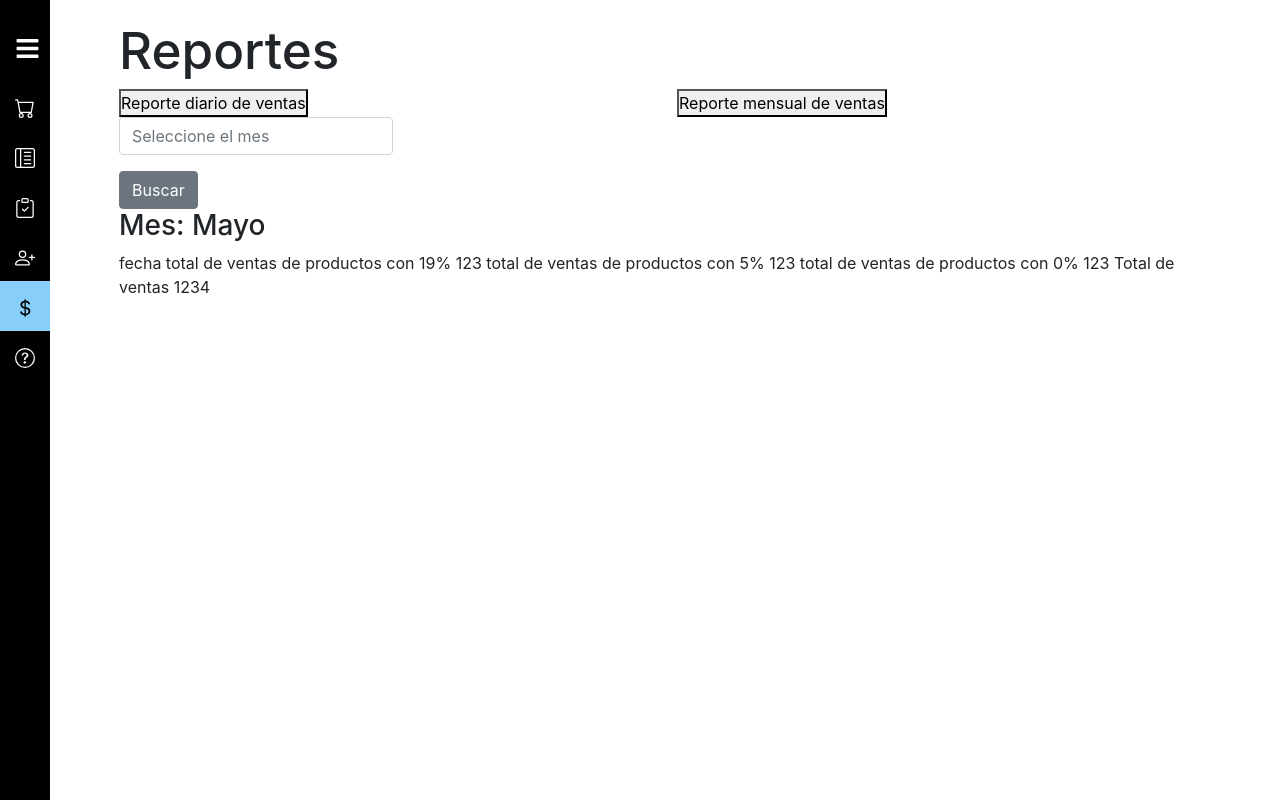
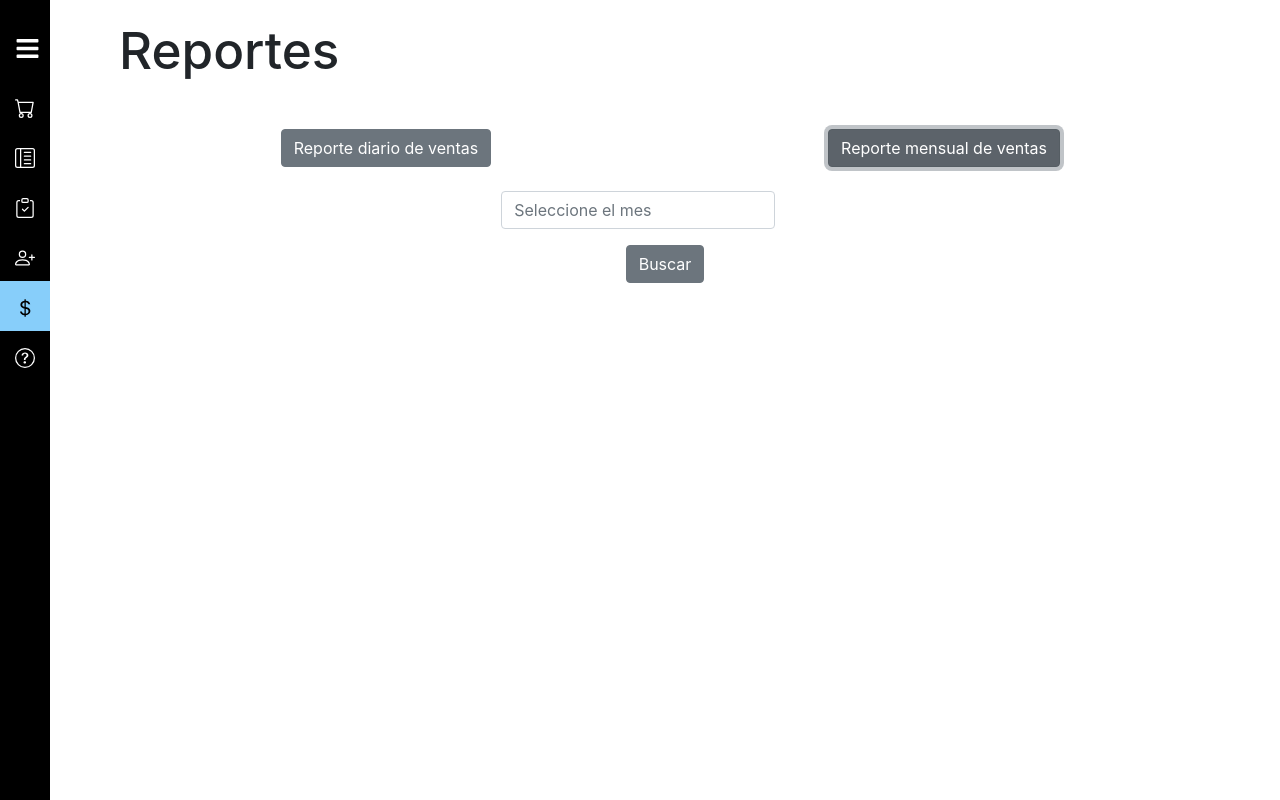
Before and after one commit to Fabian-Ojeda/PharmWare_client, a React (Create React App) app: page /Reportes in a window 1280 px wide. Both pictures are taken after a click on the button "Reporte mensual de ventas". Built offline with nearby package versions, Linux system fonts and the light colour scheme.

Commit message:
Agregación de la interfaz de Reportes terminada, aún se requiere corregir el cuadro de busqueda en la ventana de inventario

```diff
--- a/src/Components/ReportBoard.js
+++ b/src/Components/ReportBoard.js
@@ -1,17 +1,27 @@
-import React from "react";
+import React, {useState} from "react";
 
-const ReportBoard = () => {
+const ReportBoard = (props) => {
+
+    const [dataReport, setDataReport] = useState({'19p':12345,'5p':6789,'0p':98765,tp:4321})
+
   return(
-      <div>
-          fecha
-          total de ventas de productos con 19%
-          123
-          total de ventas de productos con 5%
-          123
-          total de ventas de productos con 0%
-          123
-          Total de ventas
-          1234
+      <div className={'col'} style={{display:props.visible}}>
+          <div className={'row mt-4'}>
+              <h4>Total de ventas de productos con 19%</h4>
+              <h4>{dataReport["19p"]}</h4>
+          </div>
+          <div className={'row mt-4'}>
+              <h4>Total de ventas de productos con 5%</h4>
+              <h4>{dataReport["5p"]}</h4>
+          </div>
+          <div className={'row mt-4'}>
+              <h4>Total de ventas de productos con 0%</h4>
+              <h4>{dataReport["0p"]}</h4>
+          </div>
+          <div className={'row mt-4'}>
+              <h4>Total de ventas</h4>
+              <h4>{dataReport.tp}</h4>
+          </div>
       </div>
   )
 }
--- a/src/Components/ReportDaily.js
+++ b/src/Components/ReportDaily.js
@@ -1,14 +1,18 @@
-import React from "react";
+import React, {useState} from "react";
 import ReportBoard from "./ReportBoard";
 import { Controller, useForm} from "react-hook-form";
 import DatePicker from "react-datepicker";
+import ReportMonthly from "./ReportMonthly";
 
 const ReportDaily = () => {
+
     const {register, formState: {errors}, handleSubmit, control, setValue } = useForm()
+    const [visible, setVisible] = useState('none')
+    const onSubmit = (data) => {
+        setVisible('block')
+        //alert("Nos llego la fecha "+data.dateBill)
+    }
 
-    const onSubmit = (data) => {
-        alert("Nos llego la fecha "+data.dateBill)
-    }
 
     return(<div>
             {/*container de fecha*/}
@@ -41,9 +45,10 @@ const ReportDaily = () => {
                 </form>
             </div>
             {/*container de campos*/}
-            <div>
+            <div className={'mt-3'} style={{display:visible}}>
                 <h3>Fecha: 21/05/36</h3>
-                <ReportBoard/>
+                <ReportBoard
+                visible = {visible}/>
             </div>
     </div>
         )
--- a/src/Components/ReportMonthly.js
+++ b/src/Components/ReportMonthly.js
@@ -1,13 +1,17 @@
-import React from "react";
+import React, {useState} from "react";
 import ReportBoard from "./ReportBoard";
 import { Controller, useForm} from "react-hook-form";
 import DatePicker from "react-datepicker";
 
 const ReportMonthly = () => {
     const {register, formState: {errors}, handleSubmit, control, setValue } = useForm()
-
+    const [visible, setVisible] = useState('none')
     const onSubmit = (data) => {
-        alert("Nos llego la fecha "+data.dateBill)
+        setVisible('block')
+        //alert("Nos llego la fecha "+data.dateBill)
+    }
+    const printReport = () => {
+      alert("se le imprime, claro que si")
     }
   return(
       <div>
@@ -27,7 +31,7 @@ const ReportMonthly = () => {
                               locale={"es"}
                               onChange={(date) => field.onChange(date)}
                               selected={field.value}
-                              dateFormat="dd/MM/yyyy"
+                              dateFormat="MM/yyyy"
                               showMonthYearPicker
                           />
                       )}
@@ -42,10 +46,14 @@ const ReportMonthly = () => {
           </form>
       </div>
       {/*container de campos*/}
-        <div>
+        <div className={'mt-3'} style={{display:visible}}>
           <h3>Mes: Mayo</h3>
-          <ReportBoard/>
+          <ReportBoard
+              visible = {visible}/>
         </div>
+          <div align={'right'} style={{display:visible}}>
+              <button className={'btn btn-primary'} onClick={() => printReport()}>Imprimir Reporte</button>
+          </div>
       </div>)
 }
 
--- a/src/pages/Reports.js
+++ b/src/pages/Reports.js
@@ -24,16 +24,16 @@ const Reports = () => {
                 <h1 className='TitleSection'>Reportes</h1>
             </div>
             {/* Container De botones */}
-            <div className={'row'}>
-                <div className={'col'}>
-                    <button onClick={()=> changeComponent(1)}>Reporte diario de ventas</button>
+            <div className={'row mt-5'}>
+                <div className={'col'} align={'center'}>
+                    <button className={'btn btn-secondary'} onClick={()=> changeComponent(1)}>Reporte diario de ventas</button>
                 </div>
-                <div className={'col'}>
-                    <button onClick={()=> changeComponent(2)}>Reporte mensual de ventas</button>
+                <div className={'col'} align={'center'}>
+                    <button className={'btn btn-secondary'}  onClick={()=> changeComponent(2)}>Reporte mensual de ventas</button>
                 </div>
             </div>
             {/*Container del reporte seleccionado*/}
-            <div>
+            <div className={'mt-4'} align={'center'}>
                 {componentSelected}
             </div>
         </div>
```
